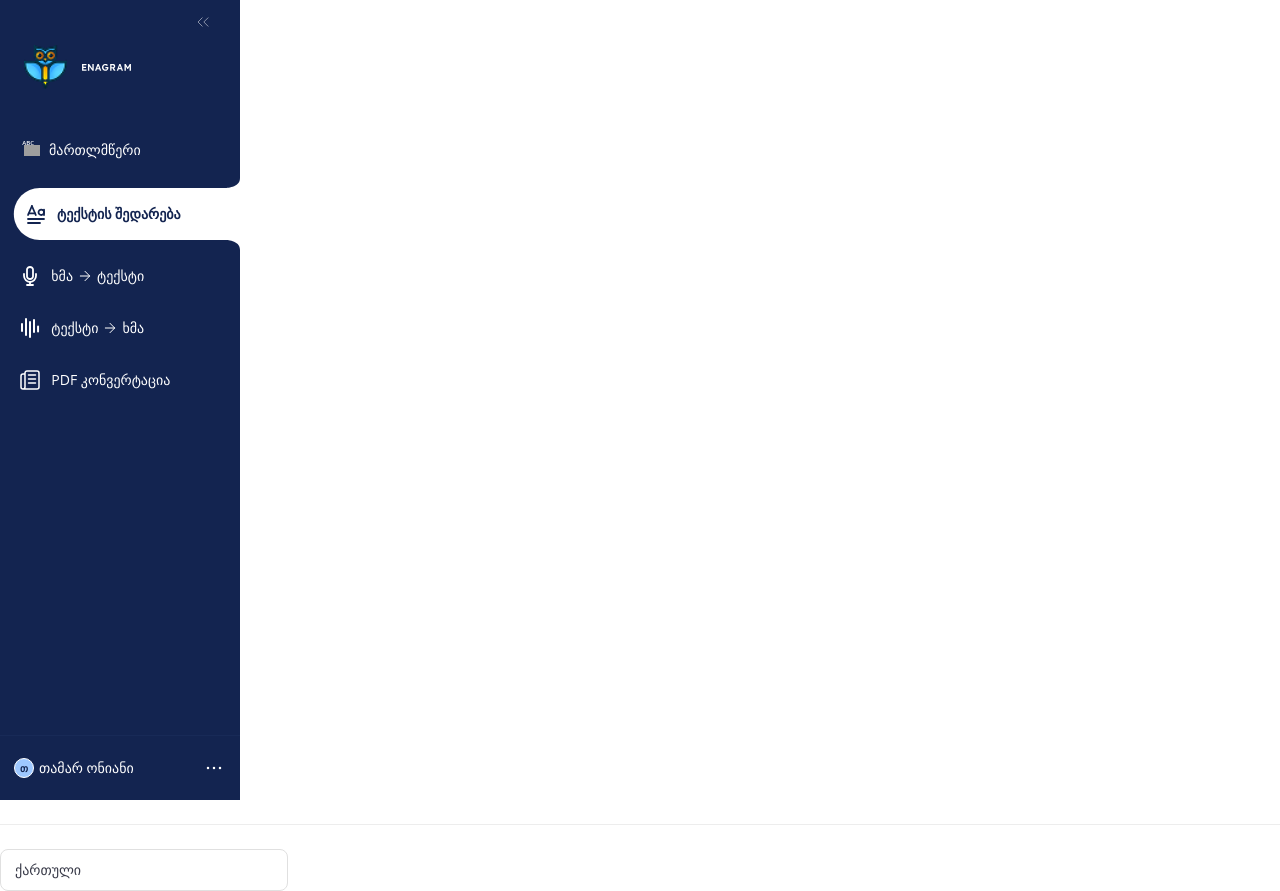
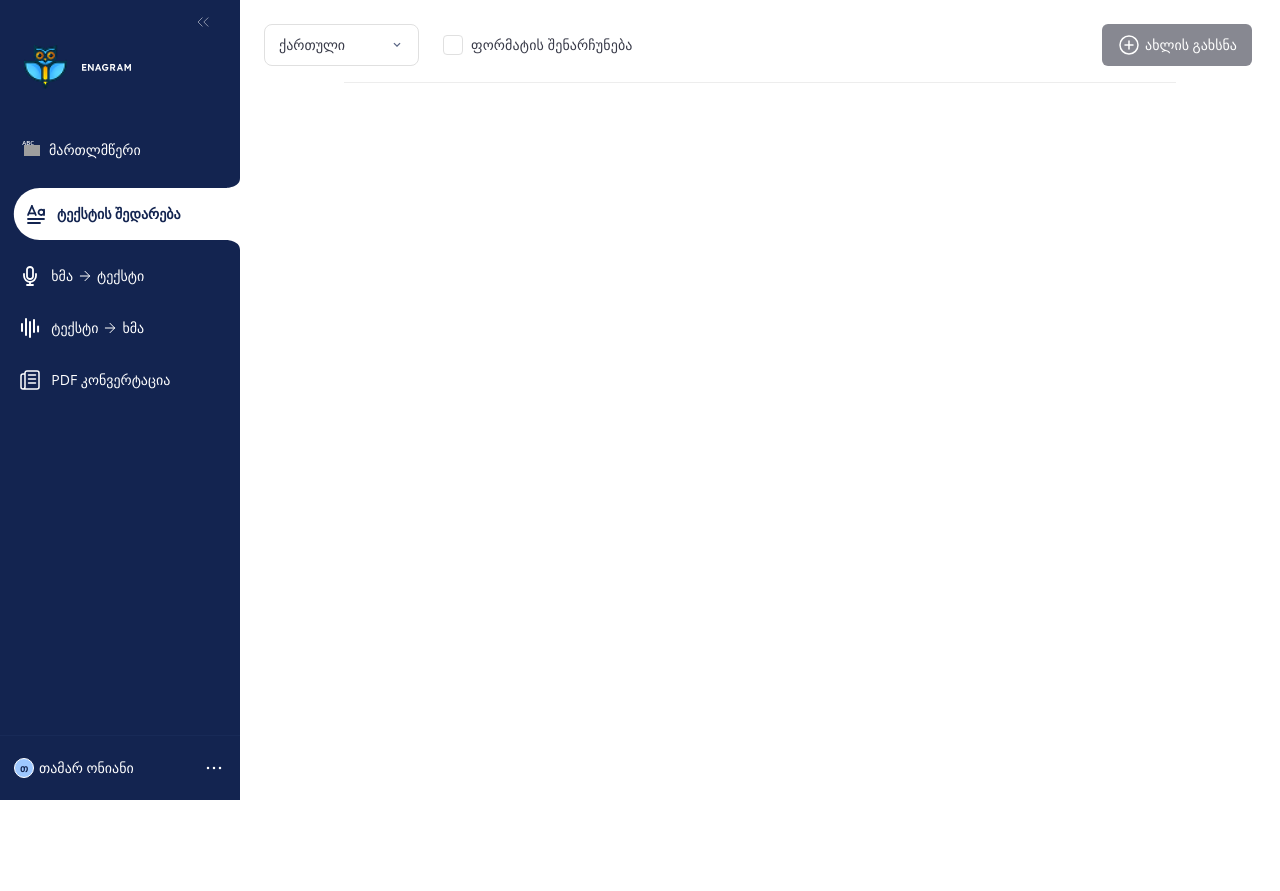
Before and after one commit to NikaNishnianidze/comparable-text, a React (Vite) app: page / in a window 1280 px wide. After the commit the page ends 800 px from the top, so only its background shows below. Built offline with nearby package versions, Linux system fonts and the light colour scheme; grey boxes are pictures that could not be loaded.

Commit message:
finish TextOptions component, start working on dropdown menu for language options

```diff
--- a/src/App.tsx
+++ b/src/App.tsx
@@ -4,10 +4,12 @@ import TextOptions from "./components/TextOptions";
 
 function App() {
   return (
-    <div className="flex flex-col">
+    <div className="mb:flex mb:flex-col tb:flex tb:flex-col lp:flex lp:flex-row">
       <HeaderMenu />
-      <CompareTextCond />
-      <TextOptions />
+      <div className="w-full">
+        <CompareTextCond />
+        <TextOptions />
+      </div>
     </div>
   );
 }
--- a/src/components/CompareTextCond.tsx
+++ b/src/components/CompareTextCond.tsx
@@ -3,8 +3,8 @@ import arrowdown from "/assets/arrowdown.svg";
 
 export default function CompareTextCond() {
   return (
-    <div className="flex flex-col">
-      <div className="mb:block tb:block lp:hidden dk:hidden mb:flex mb:items-center mb:gap-[4px] mb:mt-[20px] tb:flex tb:items-center tb:gap-[4px] tb:mt-[24px] mb:pl-[16px] tb:pl-[30px]">
+    <div className="flex flex-col mb:block tb:block lp:hidden dk:hidden">
+      <div className="mb:flex mb:items-center mb:gap-[4px] mb:mt-[20px] tb:flex tb:items-center tb:gap-[4px] tb:mt-[24px] mb:pl-[16px] tb:pl-[30px]">
         <img src={compareTextIcon} alt="compare text icon" />
         <p className="mb:text-[12px] tb:text-[16px] text-[#132450] font-bold leading-[20px]">
           ტექსტის შედარება
--- a/src/components/TextOptions.tsx
+++ b/src/components/TextOptions.tsx
@@ -1,19 +1,37 @@
 import { useState } from "react";
 import arrowdown from "/assets/arrowdown.svg";
+import opennew from "/assets/opennew.svg";
 
 export default function TextOptions() {
   const [chosenLanguage, setChosenLanguage] = useState<string>("ქართული");
   return (
-    <div className="mb:flex mb:flex-col tb:flex-row tb:items-center tb:justify-between mb:gap-[17px] tb:gap-0 mt-[24px]">
-      <div className="choose-language-format">
-        <div className="choose-language mb:w-[288px] mb:rounded-[8px] border-[1px] border-[#E0E0E0] px-[14px] py-[9px] flex items-center justify-between">
-          <p className="text-[#383A48] text-[14px] font-normal leading-[22px]">
-            {chosenLanguage}
+    <div className="flex flex-col items-center">
+      <div className="w-full mb:flex mb:flex-col mb:items-center tb:flex-row tb:items-center tb:justify-between lp:flex lp:items-center lp:justify-between mb:gap-[17px] tb:px-[28px] lp:pl-[24px] dk:pl-[24px] tb:gap-0 mb:mt-[24px]">
+        <div className="choose-language-format mb:flex mb:flex-col tb:flex tb:flex-row mb:gap-[17px] tb:gap-[24px]">
+          <div className="choose-language mb:w-[288px] tb:w-[155px] mb:rounded-[8px] border-[1px] border-[#E0E0E0] px-[14px] py-[9px] flex items-center justify-between">
+            <p className="text-[#383A48] text-[14px] font-normal leading-[22px]">
+              {chosenLanguage}
+            </p>
+            <img src={arrowdown} alt="arrow down icon" />
+          </div>
+          <div className="format flex items-center gap-[8px]">
+            <input
+              type="checkbox"
+              className="appearance-none w-[20px] h-[20px] rounded-[4px] border-[#E0E0E0] border-[1px]"
+            />
+            <p className="text-[14px] text-[#383A48] font-normal leading-[22px] tracking-[0.14px]">
+              ფორმატის შენარჩუნება
+            </p>
+          </div>
+        </div>
+        <div className="open-new mb:w-[288px] tb:w-[150px] flex items-center justify-center py-[9px] gap-[4px] rounded-[6px] bg-addnew">
+          <img src={opennew} alt="add new" />
+          <p className="text-white text-[14px] font-normal leading-[22px]">
+            ახლის გახსნა{" "}
           </p>
         </div>
-        <div className="format"></div>
       </div>
-      <div className="open-new"></div>
+      <div className="divider mb:w-[80%] mt-[16px] tb:w-[80%] lp:w-[80%] dk:w-[80%] h-[1px] bg-[#EDEDED]"></div>
     </div>
   );
 }
--- a/src/index.css
+++ b/src/index.css
@@ -2,6 +2,8 @@
 @import url("https://fonts.googleapis.com/css2?family=Open+Sans:ital,wght@0,300..800;1,300..800&display=swap");
 
 @theme {
+  --color-addnew: rgba(56, 58, 72, 0.6);
+
   --breakpoint-mb: 375px;
   --breakpoint-tb: 768px;
   --breakpoint-lp: 1024px;
```
